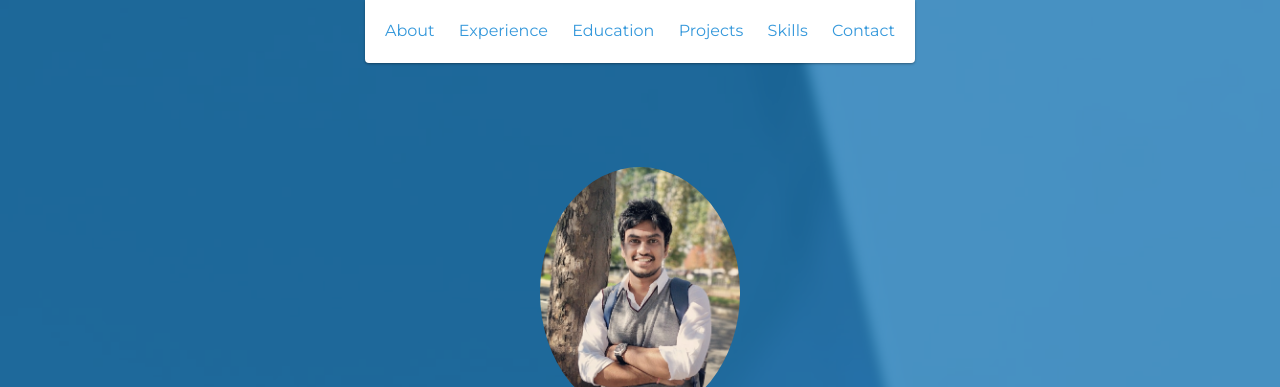
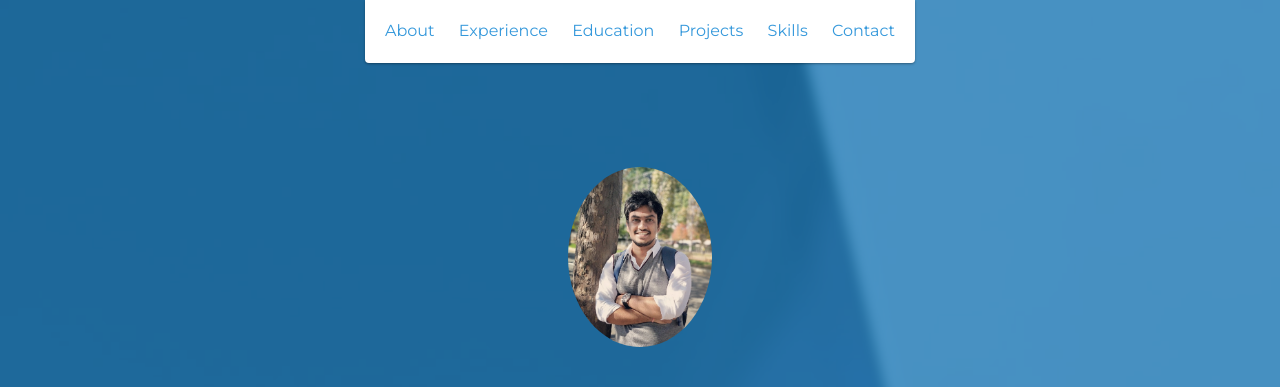
Before and after one commit to vishnuprasadmaruthi/Portfolio, a website: page index.html in a window 1280 px wide. Shown: the top 387 px of the page. Drawn offline with nearby package versions, Linux system fonts and the light colour scheme.

Commit message:
img update 4

```diff
--- a/index.html
+++ b/index.html
@@ -54,7 +54,7 @@
     <div id="lead">
         <div id="lead-content">
             <div class="image-container" style="max-width: 100%; height:200px">
-              <img src="images/profile-pic.jpg" style="border-radius: 50%;max-width: 200px; height:auto" alt="Avatar">
+              <img src="images/profile-pic.jpg" style="border-radius: 50%;height: 180px" alt="Avatar">
             </div><br>
             <h2>Vishnu Prasad Maruthi</h2>
             <h2>Graduate Student, Northeastern University, Boston</h2>
```
